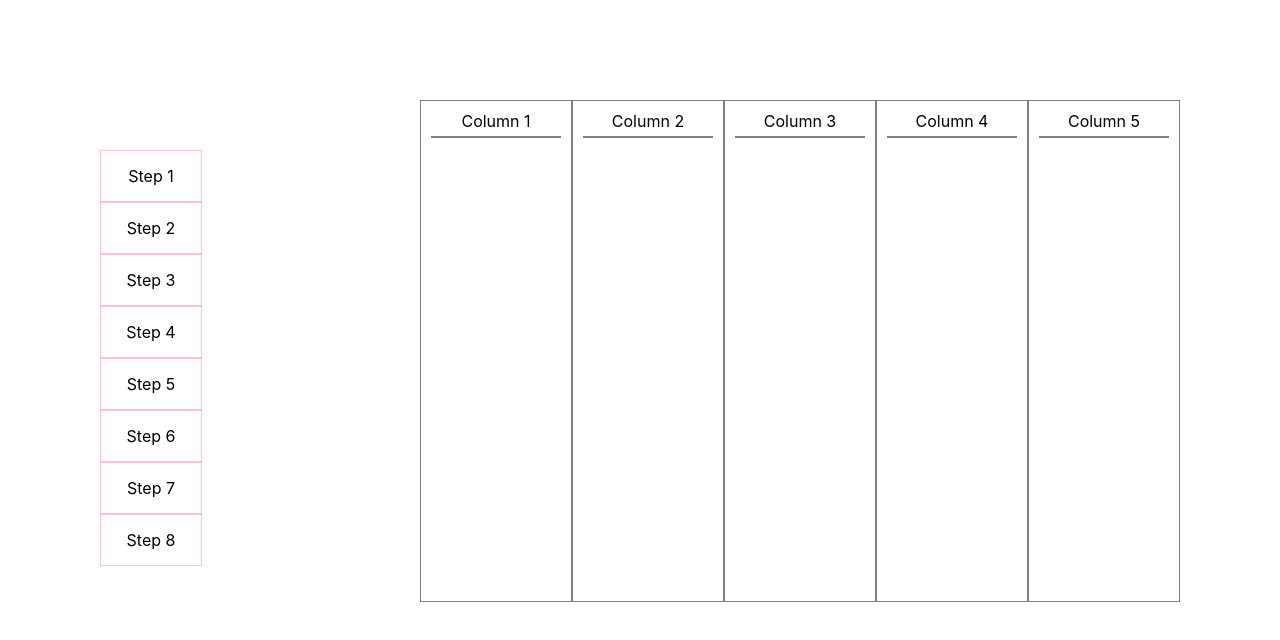
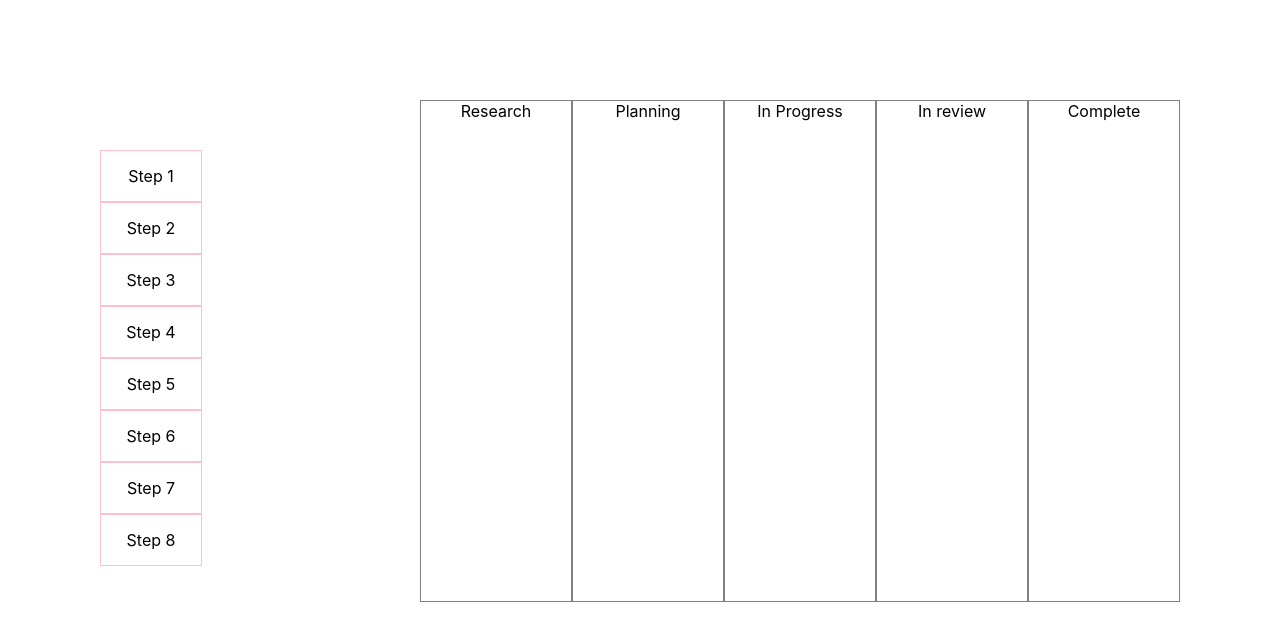
Before and after one commit to lhsteele/drag-and-drop, a React (Create React App) app: page / in a window 1280 px wide. Shown: the top 640 px of the page. Built offline with nearby package versions, Linux system fonts and the light colour scheme.

Commit message:
Adds drag and drop functionality.

```diff
--- a/package.json
+++ b/package.json
@@ -7,6 +7,8 @@
     "@testing-library/react": "^9.3.2",
     "@testing-library/user-event": "^7.1.2",
     "react": "^16.13.1",
+    "react-dnd": "^11.1.3",
+    "react-dnd-html5-backend": "^11.1.3",
     "react-dom": "^16.13.1",
     "react-redux": "^7.2.0",
     "react-scripts": "3.4.1",
--- a/src/App.css
+++ b/src/App.css
@@ -39,3 +39,11 @@
   height: 50px;
   border: 1px solid pink;
 }
+
+.level-header {
+  height: 50px;
+}
+
+.completion-level {
+  height: 100%;
+}
--- a/src/components/Board.jsx
+++ b/src/components/Board.jsx
@@ -1,20 +1,20 @@
 import React, { Component } from 'react'
 import Step from './Step';
+import Completion from './Completion';
 
 export default class Board extends Component {
   renderSteps = () => {
     return [...Array(8).keys()].map(idx => {
-      return <Step key={idx} step={`Step ${idx + 1}`}/>
+      return <Step id={`step-${idx}`} draggable={true} key={idx} step={`Step ${idx + 1}`}/>
     })
   };
 
   renderColumns = () => {
-    return [...Array(5).keys()].map(idx => {
+    const levels = ["Research", "Planning", "In Progress", "In review", "Complete"]
+    return levels.map((level, idx) => {
       return (
         <div className="column">
-          <div className="column-headers" key={idx}>
-            <div>{`Column ${idx + 1}`}</div>
-          </div>
+          <Completion id={`level-${idx}`} key={idx} level={level}/>
         </div>
       )
     })
--- /dev/null
+++ b/src/components/Completion.jsx
@@ -0,0 +1,26 @@
+import React from 'react'
+
+export default function Completion(props) {
+  const drop = e => {
+    e.preventDefault();
+    const step_id = e.dataTransfer.getData('step_id');
+
+    const step = document.getElementById(step_id);
+    step.style.display = 'block';
+
+    e.target.appendChild(step)
+  }
+
+  const dragOver = e => {
+    e.preventDefault();
+  }
+
+  return (
+    <div className="completion-level" id={props.id} onDrop={drop} onDragOver={dragOver}>
+      <div className="level-header">
+        {props.level}
+      </div>
+      <div className="level-container">{props.children}</div>
+    </div>
+  )
+}
--- a/src/components/Step.jsx
+++ b/src/components/Step.jsx
@@ -1,8 +1,22 @@
 import React from 'react'
 
 export default function Step(props) {
+  const dragStart = e => {
+    const target = e.target;
+    e.dataTransfer.setData('step_id', target.id);
+    setTimeout(() => {
+      target.style.display = 'none';
+    }, 0);
+  }
+
+  const dragOver = e => {
+    e.stopPropagation();
+
+  }
+
+
   return (
-    <div className="step">
+    <div className="step" id={props.id} draggable={props.draggable} onDragStart={dragStart} onDragOver={dragOver}>
       {props.step}
     </div>
   )
```
Also changed, not shown: src/logo.svg (deleted), 1 other file (tests, documents, lock files or other folders).
